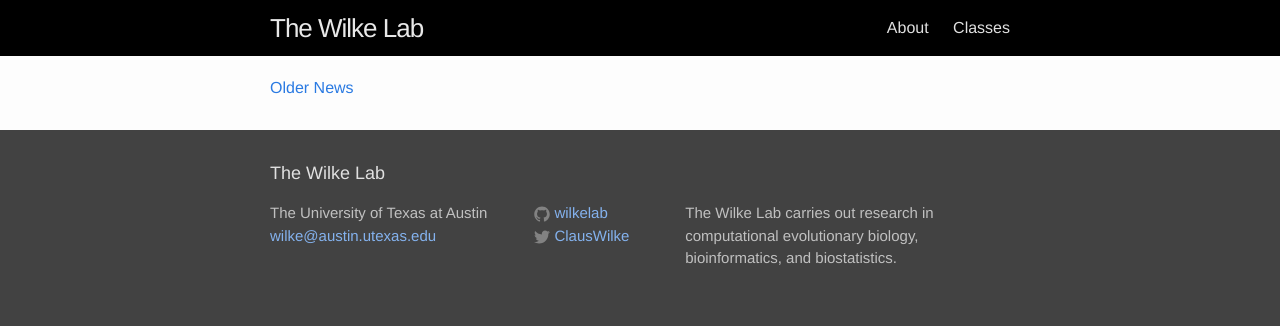
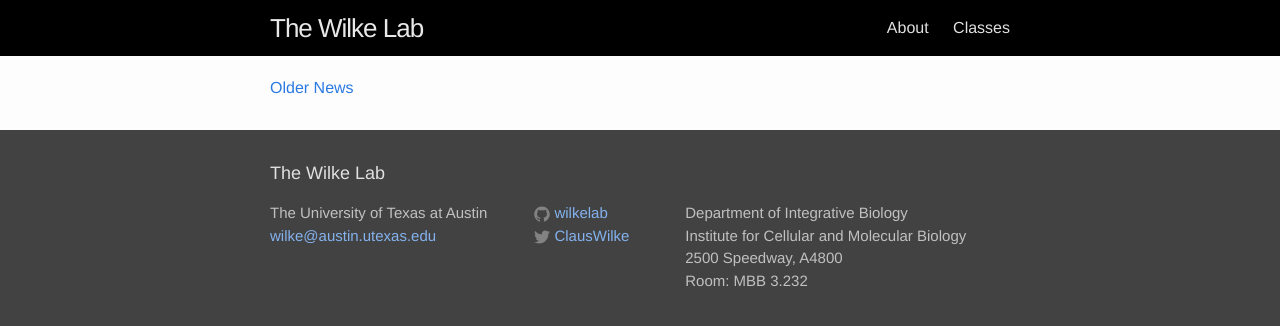
Before and after one commit to wilkelab/wilkelab.github.io.archive_sep_2020, a Jekyll site: the page built from index.html, in a window 1280 px wide and 900 px high, scrolled down 1847 px. Shown: the top 326 px of the window. Built offline with Jekyll 4.4.1, drawn with Linux system fonts in a browser that asks for light colours.

Commit message:
Add address.

```diff
--- a/_config.yml
+++ b/_config.yml
@@ -3,8 +3,10 @@
 address: The University of Texas at Austin
 email: wilke@austin.utexas.edu
 description: > # this means to ignore newlines until "baseurl:"
-  The Wilke Lab carries out research in computational evolutionary biology,
-  bioinformatics, and biostatistics.
+  Department of Integrative Biology<br>
+  Institute for Cellular and Molecular Biology<br>
+  2500 Speedway, A4800<br>
+  Room: MBB 3.232
 baseurl: "" # the subpath of your site, e.g. /blog/
 #url: "http://yourdomain.com" # the base hostname & protocol for your site
 twitter_username: ClausWilke
```
